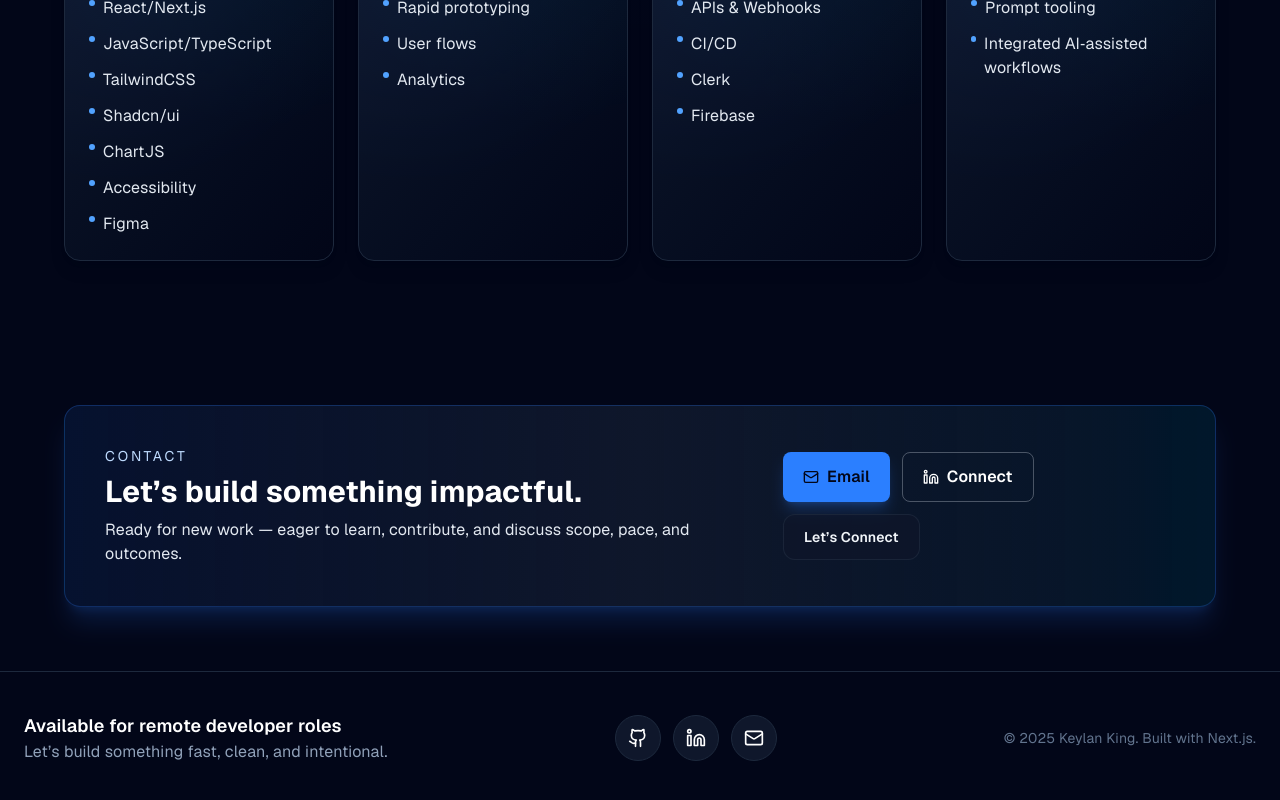
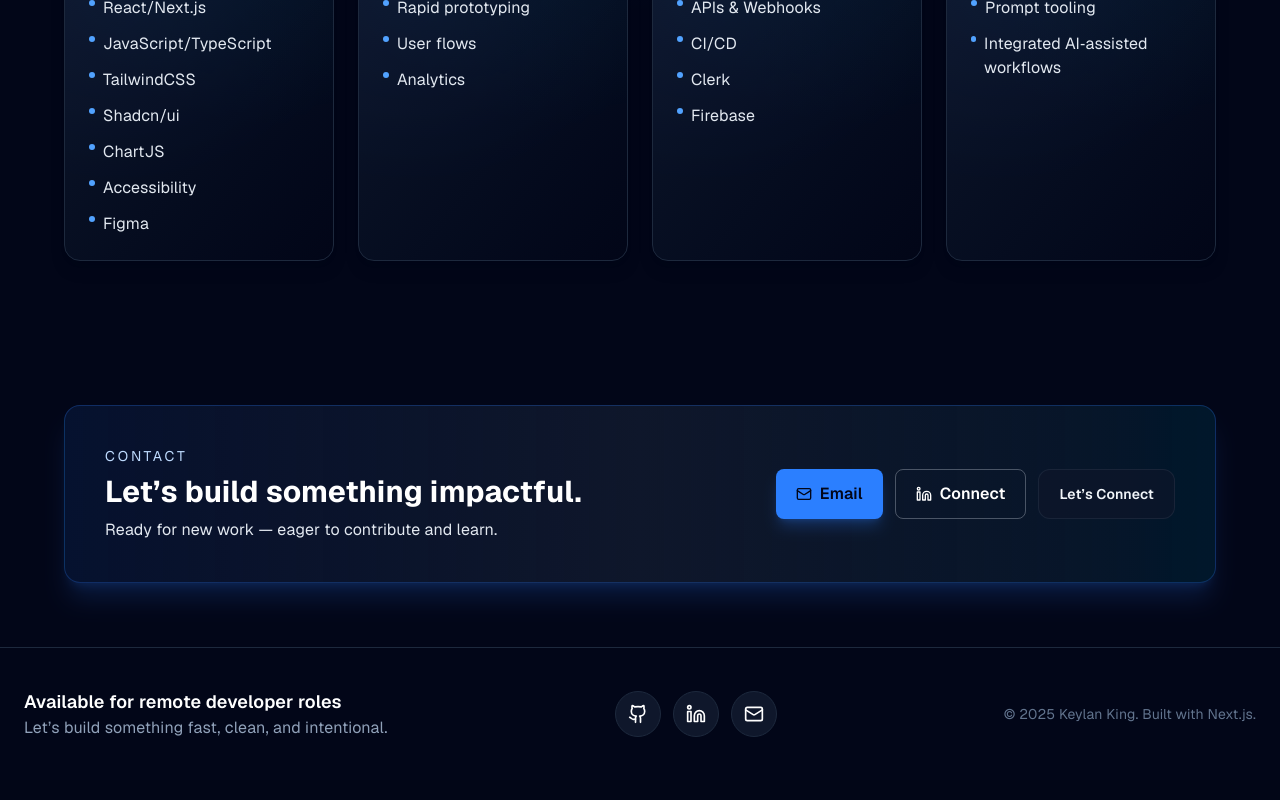
Before and after one commit to kingkey0101/Portfolio-website, a Next.js app: page / in a window 1280 px wide. Shown: the part 2837-3637 px from the top of the page. Built offline with nearby package versions, Linux system fonts and the light colour scheme.

Commit message:
update/ contact

```diff
--- a/app/components/Contact.tsx
+++ b/app/components/Contact.tsx
@@ -27,8 +27,7 @@ const Contact = ({ onOpenContact }: ContactProps) => {
               Let’s build something impactful.
             </h3>
             <p className="text-slate-200">
-              Ready for new work — eager to learn, contribute, and discuss
-              scope, pace, and outcomes.
+              Ready for new work — eager to contribute and learn.
             </p>
           </div>
           <div className="flex flex-wrap gap-3">
```
